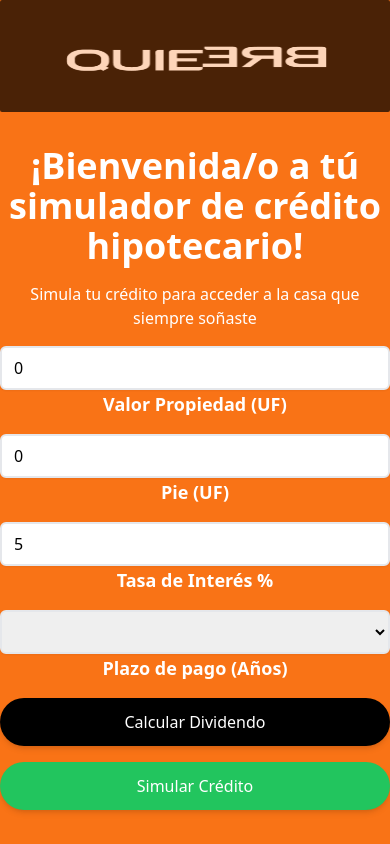
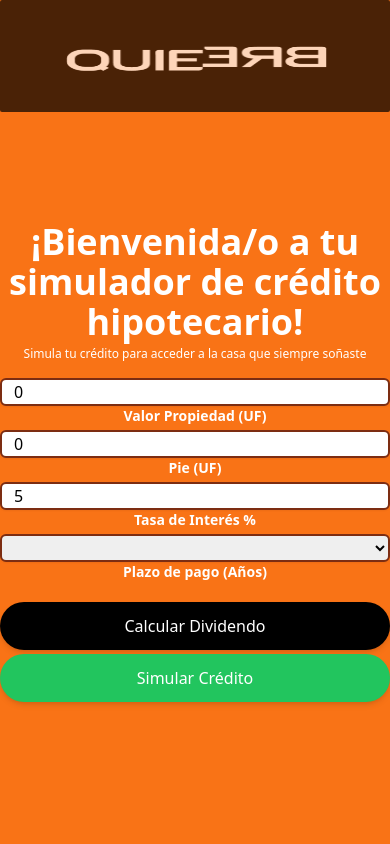
Before and after one commit to Pipedsl/Vue-Challenge-2024, a Vue app in the folder vue-challenge/: page / in a window 390 px wide. Built offline with nearby package versions, Linux system fonts and the light colour scheme.

Commit message:
Se realizan correciones en relación a la vista del formulario responsive y se agrega validación para permitir numeros con decimal en la tasa de interés

```diff
--- a/vue-challenge/src/components/FormComponent.vue
+++ b/vue-challenge/src/components/FormComponent.vue
@@ -7,7 +7,7 @@
             alt="Logo"
             class="h-80 mx-auto"
             />
-            <h1 class="text-4xl text-orange-500 text-center mb-4 font-bold">¡Bienvenida/o a tú simulador de crédito hipotecario!</h1>
+            <h1 class="text-4xl text-orange-500 text-center mb-4 font-bold">¡Bienvenida/o a tu simulador de crédito hipotecario!</h1>
             <p class="text-center  text-orange-500 font-bold">Simula tu credito para acceder a la casa que siempre soñaste</p>
         </div>
     <div class="container-inicio-sesion bg-orange-500 w-screen h-screen content-center">
@@ -27,7 +27,7 @@
             v-model.number="propertyValue"
             placeholder="Indique el valor de la propiedad en UF"
             required
-            class="block w-full rounded-md border-pricipal-grey-400 border-2 shadow-sm py-2 px-3 focus:ring-pricipal-grey-400 focus:border-principal-grey-700 mt-1"
+            class="block w-full rounded-md border-orange-900 border-2 shadow-sm py-2 px-3 focus:ring-red-700 focus:border-orange-700 mt-1"
             />
         </div>
         <div>
@@ -43,7 +43,7 @@
             v-model.number="downPayment"
             placeholder="Indique el pie en UF"
             required
-            class="block w-full rounded-md border-pricipal-grey-400 border-2 shadow-sm py-2 px-3 focus:ring-pricipal-grey-400 focus:border-principal-grey-700 mt-1"
+            class="block w-full rounded-md border-orange-900 border-2 shadow-sm py-2 px-3 focus:ring-red-700 focus:border-orange-700 mt-1"
             />
         </div>
         <div>
@@ -55,11 +55,11 @@
             <input
             id="interestRate"
             name="interestRate"
-            type="number"
+            type="text"
             value="5"
             v-model.number="interestRate"
             required
-            class="block w-full rounded-md border-pricipal-grey-400 border-2 shadow-sm py-2 px-3 focus:ring-pricipal-grey-400 focus:border-principal-grey-700 mt-1"
+            class="block w-full rounded-md border-orange-900 border-2 shadow-sm py-2 px-3 focus:ring-red-700 focus:border-orange-700 mt-1"
             />
         </div>
         <div>
@@ -72,7 +72,7 @@
             id="term"
             required
             v-model="term"
-            class="block w-full rounded-md border-pricipal-grey-400 border-2 shadow-sm py-2 px-3 focus:ring-pricipal-grey-400 focus:border-principal-grey-700 mt-1"
+            class="block w-full rounded-md border-orange-900 border-2 shadow-sm py-2 px-3 focus:ring-red-700 focus:border-orange-700 mt-1"
             >
             <option value="" default>Seleccionar periodo</option>
             <option value="5">5 años</option>
@@ -114,9 +114,9 @@
                 />
     <div class="container-inicio-sesion bg-orange-500 w-screen h-screen content-center">
         <div class="mt-8 max-w-md mx-auto my-auto">
-        <form class="space-y-4" @submit.prevent="calculateMortgage">
-        <h2 class="text-4xl font-bold text-center pt-20 text-white">¡Bienvenida/o a tú simulador de crédito hipotecario!</h2>
-        <p class="text-center pt-0 mt-0 text-white">Simula tu crédito para acceder a la casa que siempre soñaste</p>
+        <form class="space-y-1" @submit.prevent="calculateMortgage">
+        <h2 class="text-4xl font-bold text-center pt-12 text-white">¡Bienvenida/o a tu simulador de crédito hipotecario!</h2>
+        <p class="text-center text-xs pb-3 text-white">Simula tu crédito para acceder a la casa que siempre soñaste</p>
         <div>
             <input
             id="propertyValue"
@@ -125,11 +125,11 @@
             v-model.number="propertyValue"
             placeholder="Indique el valor de la propiedad en UF"
             required
-            class="block w-full rounded-md  border-pricipal-grey-400 border-2 shadow-sm py-2 px-3 mt-1"
+            class="block w-full rounded-md  border-orange-900 border-2 shadow-sm py-0,5 px-3 mt-1"
             />
             <label
             for="propertyValue"
-            class="block text-lg font-bold text-white text-center"
+            class="block text-sm font-bold text-white text-center"
             >Valor Propiedad (UF)</label
             >
         </div>
@@ -141,11 +141,11 @@
             v-model.number="downPayment"
             placeholder="Indique el pie en UF"
             required
-            class="block w-full rounded-md border-pricipal-grey-400 border-2 shadow-sm py-2 px-3 focus:ring-pricipal-grey-400 focus:border-principal-grey-700 mt-1"
+            class="block w-full rounded-md border-orange-900 border-2 shadow-sm py-0,5 px-3 focus:ring-red-700 focus:border-orange-700 mt-1"
             />
             <label
             for="downPayment"
-            class="block text-lg font-bold text-white text-center"
+            class="block text-sm font-bold text-white text-center"
             >Pie (UF)</label
             >
         </div>
@@ -153,15 +153,15 @@
             <input
             id="interestRate"
             name="interestRate"
-            type="number"
+            type="text"
             value="5"
             v-model.number="interestRate"
             required
-            class="block w-full rounded-md border-pricipal-grey-400 border-2 shadow-sm py-2 px-3 focus:ring-pricipal-grey-400 focus:border-principal-grey-700 mt-1"
+            class="block w-full rounded-md border-orange-900 border-2 shadow-sm py-0,5 px-3 focus:ring-red-700 focus:border-orange-700 mt-1"
             />
             <label
             for="interestRate"
-            class="block text-lg font-bold text-white text-center"
+            class="block text-sm font-bold text-white text-center"
             >Tasa de Interés %</label
             >
         </div>
@@ -170,9 +170,10 @@
             id="term"
             required
             v-model="term"
-            class="block w-full rounded-md border-pricipal-grey-400 border-2 shadow-sm py-2 px-3 focus:ring-pricipal-grey-400 focus:border-principal-grey-700 mt-1"
+            class="block w-full rounded-md font-extrabold border-orange-900 border-2 shadow-sm py-0,5 px-3 focus:ring-red-700 focus:border-orange-700 mt-1"
+            value="Seleccionar periodo"
             >
-            <option value="" default>Seleccionar periodo</option>
+            <option value="" >Seleccionar periodo</option>
             <option value="5">5 años</option>
             <option value="10">10 años</option>
             <option value="15">15 años</option>
@@ -182,12 +183,12 @@
             </select>
             <label
             for="term"
-            class="block text-lg font-bold text-white text-center"
+            class="block text-sm font-bold text-white text-center"
             >Plazo de pago (Años)</label
             >
         </div>
 
-        <div>
+        <div class="pt-4">
             <button
             type="submit"
             class="w-full py-3 bg-black text-white rounded-full shadow-md hover:bg-orange-400 hover:border-black  hover:text-white hover:font-extrabold transition duration-300"
@@ -232,12 +233,14 @@ export default {
      */
     const calculateMortgage = () => {
     const initialAmount = propertyValue.value - downPayment.value;
-    const interest = interestRate.value / 12 / 100;
+    const interest = parseFloat(interestRate.value) / 12 / 100;
     const payments = term.value * 12;
 
-    if (payments > 0) {
+    if (payments > 0 && !isNaN(interest)) {
         monthlyPayment.value = (initialAmount * interest) / (1 - Math.pow(1 + interest, - payments));
         router.push({ name: 'resultado', params: { monthlyPayment: monthlyPayment.value.toFixed(2)}});
+    } else {
+        alert("Por favor, ingrese un número para la tasa de interés.")
     }
     }
 
--- a/vue-challenge/src/components/ResultComponent.vue
+++ b/vue-challenge/src/components/ResultComponent.vue
@@ -8,7 +8,7 @@ import { RouterLink } from 'vue-router';
         alt="Logo"
         class="h-80 mx-auto"
         />
-        <h1 class="text-4xl text-orange-500 text-center mb-4 font-bold">¡Bienvenida/o a tú simulador de crédito hipotecario!</h1>
+        <h1 class="text-4xl text-orange-500 text-center mb-4 font-bold">¡Bienvenida/o a tu simulador de crédito hipotecario!</h1>
         <p class="text-center  text-orange-500 font-bold">Simula tu crédito para acceder a la casa que siempre soñaste</p>
     </div>
     <div class="container-inicio-sesion bg-orange-500 w-screen h-screen content-center">
```
